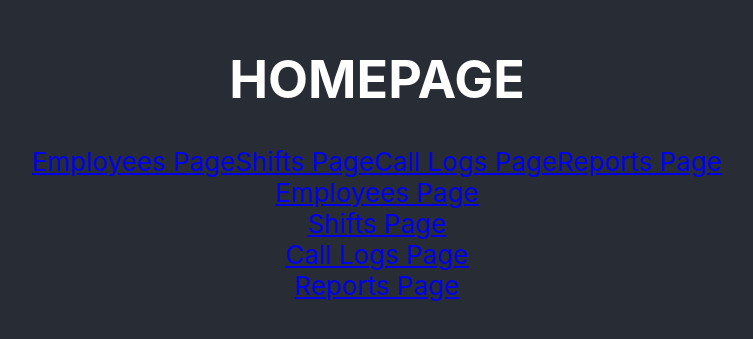
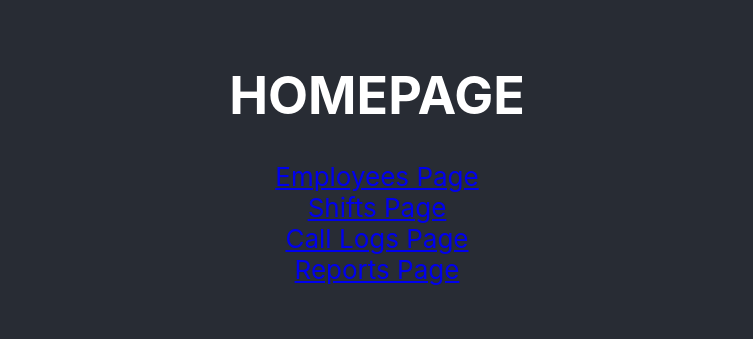
Before and after one commit to jadonprocter/group62_cs340, a React (Create React App) app in the folder emergency-response-ui/: page / in a window 1280 px wide. Shown: the part 243-582 px from the top of the page, without its empty margins (263-1016 px from the left). Built offline with nearby package versions, Linux system fonts and the light colour scheme.

Commit message:
deleted duplicate links on homepage

```diff
--- a/emergency-response-ui/src/pages/HomePage.js
+++ b/emergency-response-ui/src/pages/HomePage.js
@@ -5,11 +5,6 @@ function HomePage() {
     return(
         <div>
             <h1> HOMEPAGE </h1>
-            <Link to="/employees">Employees Page</Link>
-            <Link to="/shifts">Shifts Page</Link>
-            <Link to="/call-logs">Call Logs Page</Link>
-            <Link to="/reports">Reports Page</Link>
-
             <div>
                 <Link to="/employees">Employees Page</Link>
             </div>
```
